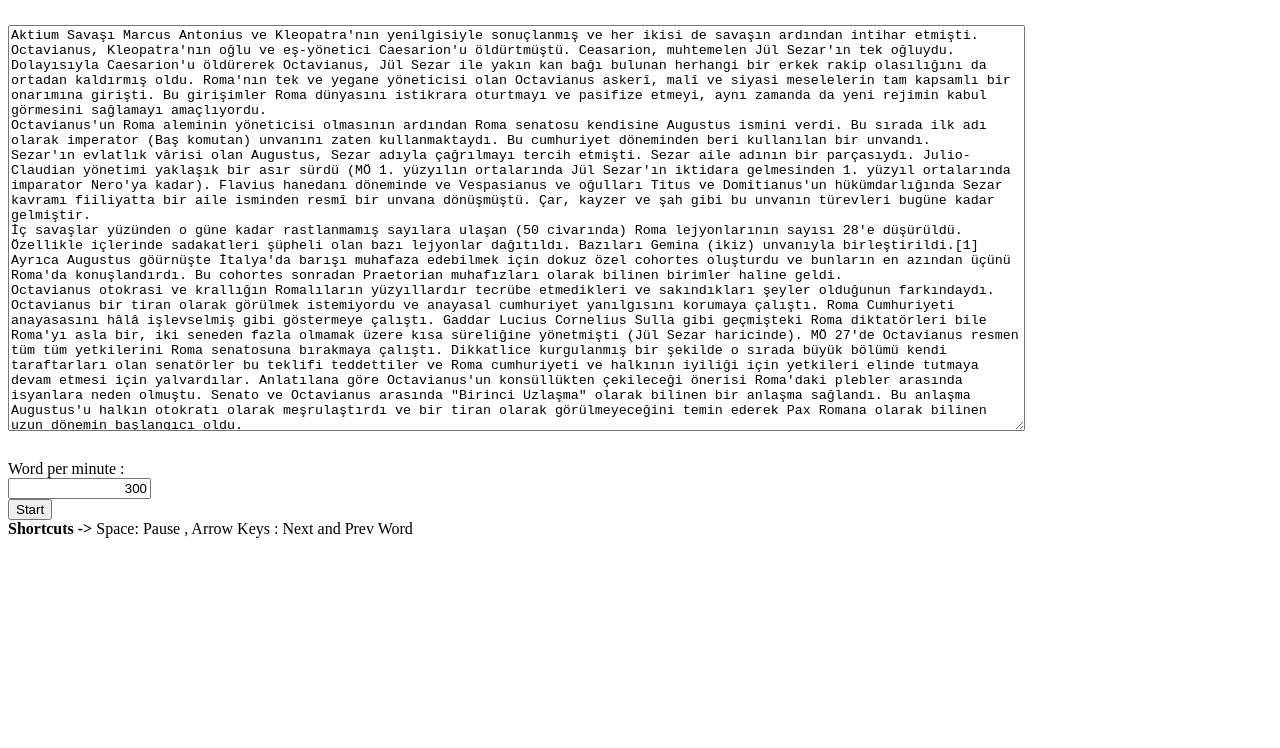
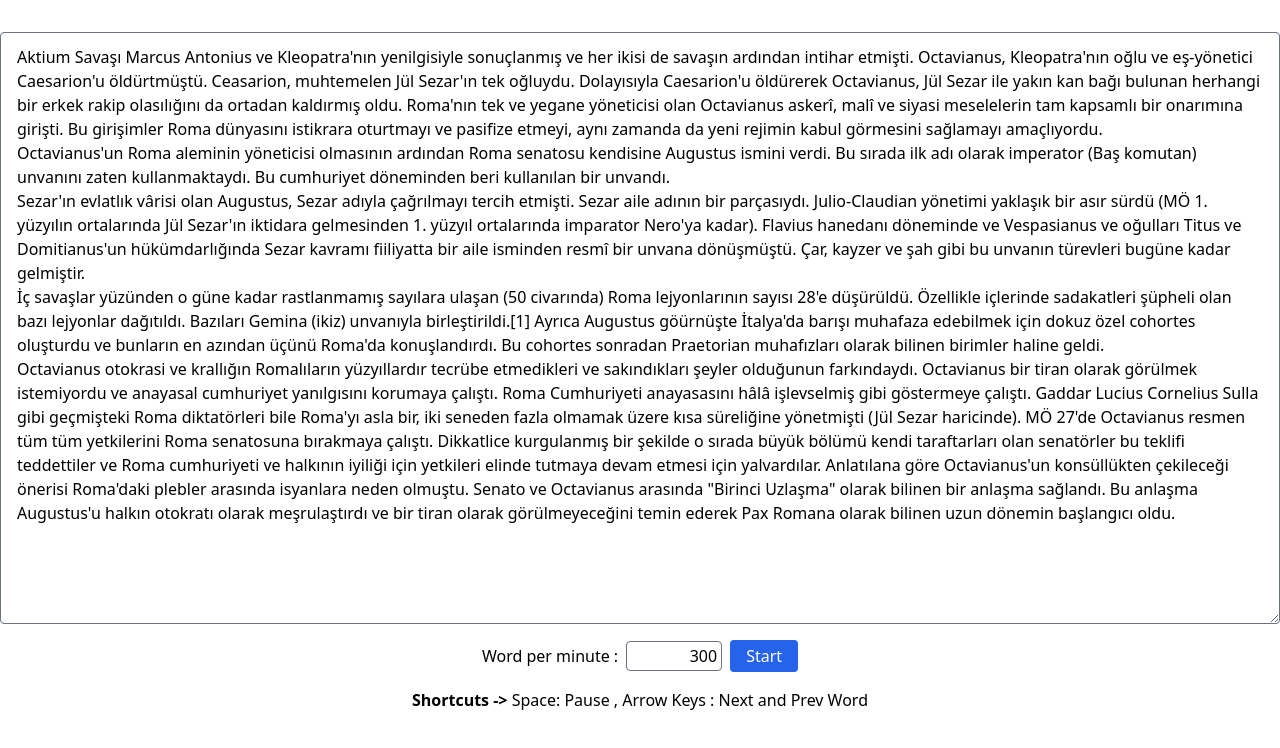
Before and after one commit to cevherkarakoc/Speed-Reading, a React (Vite) app: page / in a window 1280 px wide. Shown: the top 748 px of the page. Built offline with nearby package versions, Linux system fonts and the light colour scheme.

Commit message:
add tailwind

```diff
--- a/package.json
+++ b/package.json
@@ -7,11 +7,15 @@
     "build": "parcel build ./src/index.html --dist-dir ./docs"
   },
   "license": "ISC",
+  "browserslist": "> 0.2%",
   "dependencies": {
     "react": "^17.0.2",
     "react-dom": "^17.0.2"
   },
   "devDependencies": {
-    "parcel": "next"
+    "parcel": "next",
+    "autoprefixer": "^10.2.5",
+    "postcss": "^8.2.9",
+    "tailwindcss": "^2.0.4"
   }
 }
--- a/src/components/App.js
+++ b/src/components/App.js
@@ -13,7 +13,7 @@ const App = () => {
   return isReadingMode
     ? <Reader text={text} wpm={wpm} backPrepar={() => setIsReadingMode(false)} />
     : (
-      <div>
+      <div className="h-screen flex flex-col items-center space-y-4">
         <Entrance
           text={text}
           wpm={wpm}
--- a/src/components/Controller.js
+++ b/src/components/Controller.js
@@ -2,23 +2,14 @@ import React from 'react'
 
 const Controller = ({ paused, preWord, nextWord, pausePlay }) => {
   return paused && (
-    <div style={fly}>
-      <div>
-        <button onClick={preWord}>Left</button>
-        <button onClick={pausePlay}>Play</button>
-        <button onClick={nextWord}>Right</button>
+    <div className="fixed w-full flex justify-center items-center bottom-10">
+      <div className="flex rounded-lg">
+        <button className="w-16 bg-gray-100 hover:bg-gray-50 p-1.5 border border-r-0 rounded-l-lg border-gray-400" onClick={preWord}>Left</button>
+        <button className="w-16 bg-gray-100 hover:bg-gray-50 p-1.5 border border-gray-400" onClick={pausePlay}>Play</button>
+        <button className="w-16 bg-gray-100 hover:bg-gray-50 p-1.5 border border-l-0 rounded-r-lg border-gray-400" onClick={nextWord}>Right</button>
       </div>
     </div>
   )
 }
 
-const fly = {
-  position: 'fixed',
-  bottom: 40,
-  display: 'flex',
-  justifyContent: 'center',
-  alignItems: 'center',
-  width: '100%'
-}
-
 export default Controller;
--- a/src/components/Entrance.js
+++ b/src/components/Entrance.js
@@ -3,24 +3,25 @@ import React from 'react'
 const Entrance = ({text, wpm, setText, setWpm, startReading}) => {
 
     return (
-      <div style={{ width: '80%', marginTop: 25 }}>
-        <textarea placeholder='Text'
-          style={{ marginBottom: 25, width: '100%', height: 400 }}
+      <div className="container h-4/5 flex flex-col space-y-4 items-center mt-8">
+        <textarea
+          placeholder='Text'
+          className="w-full h-full border border-gray-500 rounded px-4 py-3 "
           value={text}
           onChange={(e) => setText(e.target.value)}
         />
 
-        <div>
+        <div className="flex flex-row items-center space-x-2">
+          <span>
+            Word per minute :
+          </span>
           <div>
-            Word per minute :
-          </div>
-          <div>
-            <input type='text' placeholder='Word per Minute' style={{ width: 135, textAlign: 'right' }}
+            <input type='text' className="text-right w-24 border border-gray-500 rounded py-0.5 px-1" placeholder='Word per Minute'
               value={wpm} onChange={(e) => setWpm(e.target.value)} />
           </div>
 
           <div>
-            <button type='hollow-primary' onClick={() => startReading(text)}>Start</button>
+            <button className="px-4 py-1 bg-blue-600 focus:bg-blue-500 hover:bg-blue-400 text-white rounded" onClick={() => startReading(text)}>Start</button>
           </div>
         </div>
 
--- a/src/components/Reader.js
+++ b/src/components/Reader.js
@@ -21,7 +21,7 @@ const Reader = ({text, wpm, backPrepar}) => {
   }, [text, wpm])
 
   return <div>
-    <button style={{ position: 'absolute', margin: 5 }} onClick={backPrepar}>New</button>
+    <button className="absolute m-4 px-4 py-1 bg-blue-600 focus:bg-blue-500 hover:bg-blue-400 text-white rounded" onClick={backPrepar}>New</button>
     <TheWord word={state.words[state.index]} pausePlay={pausePlay} />
     <Controller paused={state.paused} preWord={preWord} nextWord={nextWord} pausePlay={pausePlay} />
   </div>
--- a/src/components/TheWord.js
+++ b/src/components/TheWord.js
@@ -2,16 +2,10 @@ import React from 'react'
 
 const TheWord = ({word, pausePlay}) => {
   return (
-      <div style={flex} onClick={pausePlay}>
-        <h1>{word}</h1>
+      <div className="flex justify-center items-center h-screen" onClick={pausePlay}>
+        <h1 className="text-3xl">{word}</h1>
       </div>)
 }
 
-const flex = {
-  display: 'flex',
-  justifyContent: 'center',
-  alignItems: 'center',
-  height: '100vh'
-}
 
 export default TheWord;
--- a/src/index.js
+++ b/src/index.js
@@ -2,4 +2,6 @@ import React from 'react'
 import ReactDOM from 'react-dom'
 import App from './components/App'
 
+import './styles.css'
+
 ReactDOM.render(<App />,document.getElementById('root'))
--- /dev/null
+++ b/src/styles.css
@@ -0,0 +1,5 @@
+@tailwind base;
+
+@tailwind components;
+
+@tailwind utilities;
--- /dev/null
+++ b/tailwind.config.js
@@ -0,0 +1,12 @@
+module.exports = {
+    purge: [
+        './src/**/*.html',
+        './src/**/*.js',
+      ],
+    darkMode: false, // or 'media' or 'class'
+    theme: {
+        extend: {},
+    },
+    variants: {},
+    plugins: [],
+}
```
Also changed, not shown: .postcssrc (added), 1 other file (tests, documents, lock files or other folders).
